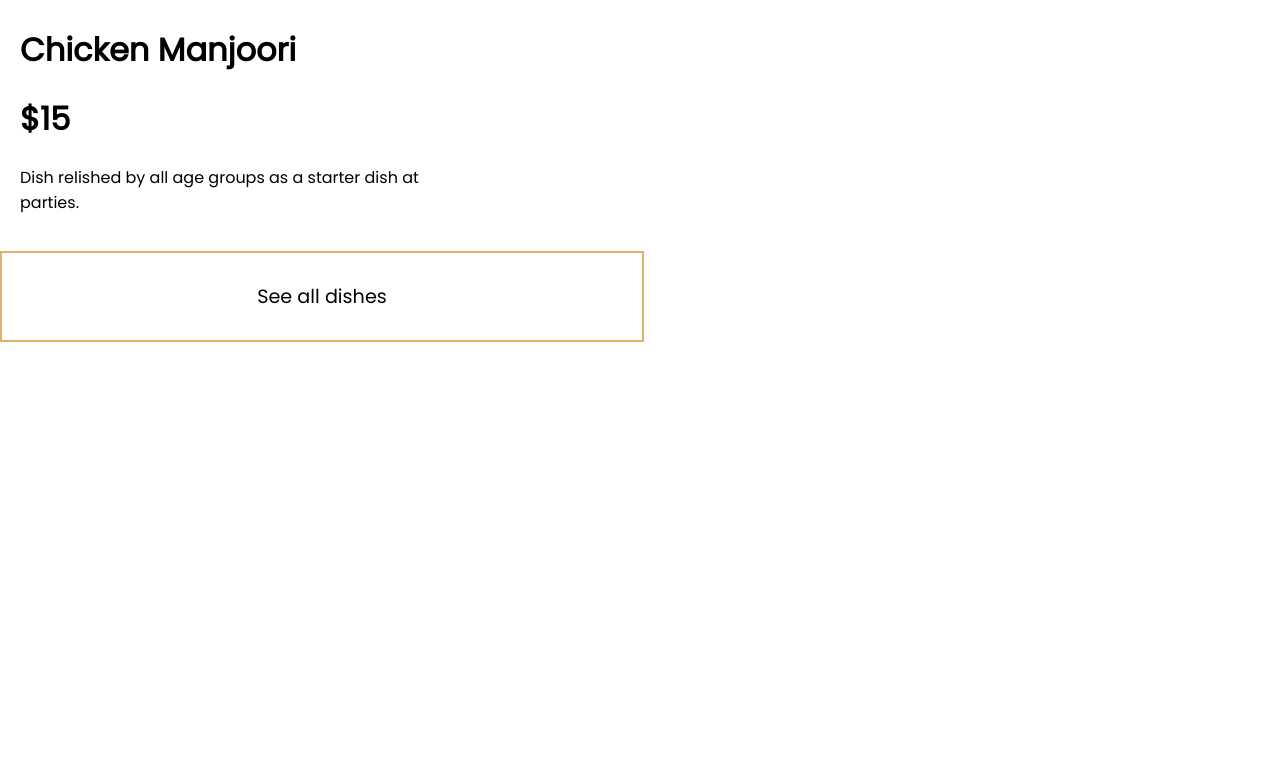
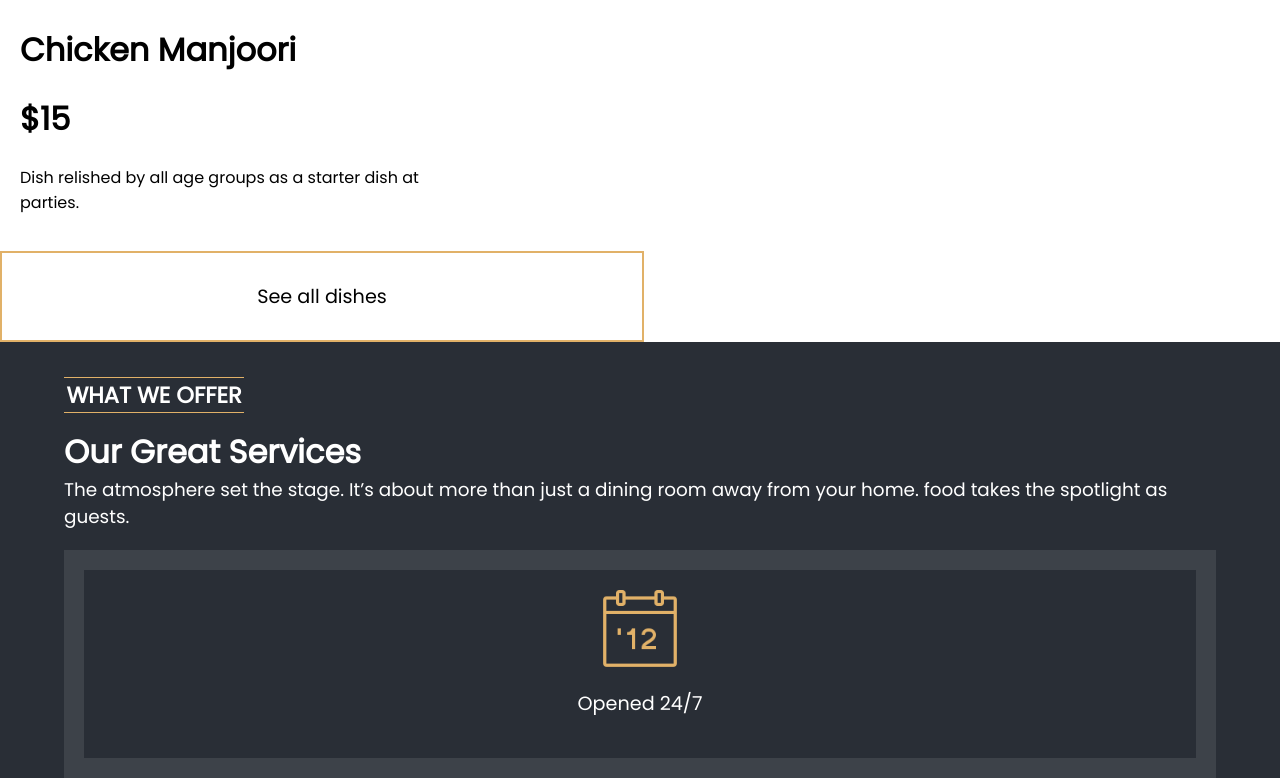
Before and after one commit to Desmo-nd/LuxEat, a React (Create React App) app: page / in a window 1280 px wide. Shown: the part 6237-7015 px from the top of the page. Before the commit the page ends 6579 px from the top, so only its background shows below. Built offline with nearby package versions, Linux system fonts and the light colour scheme.

Commit message:
Calender

```diff
--- a/src/Screens/Home.css
+++ b/src/Screens/Home.css
@@ -416,3 +416,51 @@ body {
          grid-template-columns: 1fr 1fr 1fr ;
      }
  }
+
+ .Great {
+    background: #292e36;
+
+ }
+ .innercontainer {
+    width: 90%;
+    margin: 0 auto;
+ }
+ .WhatHead {
+    padding-top: 20px;
+    margin: 0 auto;
+ }
+ #What {
+    width: 180px;
+    font-size: 1.4em;
+    text-align: center;
+    color: #fff;
+    border-bottom: #e1b168 solid 1px;
+    border-top: #e1b168 solid 1px;
+ }
+ #great {
+    font-size: 2em;
+    color: #fff;
+    margin: auto;
+ }
+ #game {
+    font-size: 1.15em;
+    color: #fff;
+    margin: auto;
+ }
+ .CalContainer{
+    width: 100%;
+    border: #3d4249 solid 20px;
+    text-align: center;
+    padding: 20px;
+    box-sizing: border-box;
+    margin-top: 20px;
+ }
+.CalContainer img {
+    display: block;
+    margin: 0 auto;
+    width: 80px;
+}
+ #calender{
+    font-size: 1.2em;
+    color: #fff;
+ }
--- a/src/Screens/Home.js
+++ b/src/Screens/Home.js
@@ -299,6 +299,21 @@ const Home = () => {
                     <p id="see">See all dishes</p>
                 </div>
             </div>
+            <div className='Great'>
+                <div className='innercontainer'>
+                    <div className='WhatHead'>
+                        <h1 id='What'>WHAT WE OFFER</h1>
+                    </div>
+                    <h1 id='great'>Our Great Services</h1>
+                    <p id='game'>The atmosphere set the stage. It’s about more than just a dining room away
+                        from your home. food takes the spotlight as guests.
+                    </p>
+                    <div className='CalContainer'>
+                        <img src='./images/calender.svg' alt='calender'/>
+                        <p id='calender'>Opened 24/7</p>
+                    </div>
+                </div>
+            </div>
         </div>
 
 
```
Also changed, not shown: public/images/calender.svg (renamed from public/images/calendar.svg).
